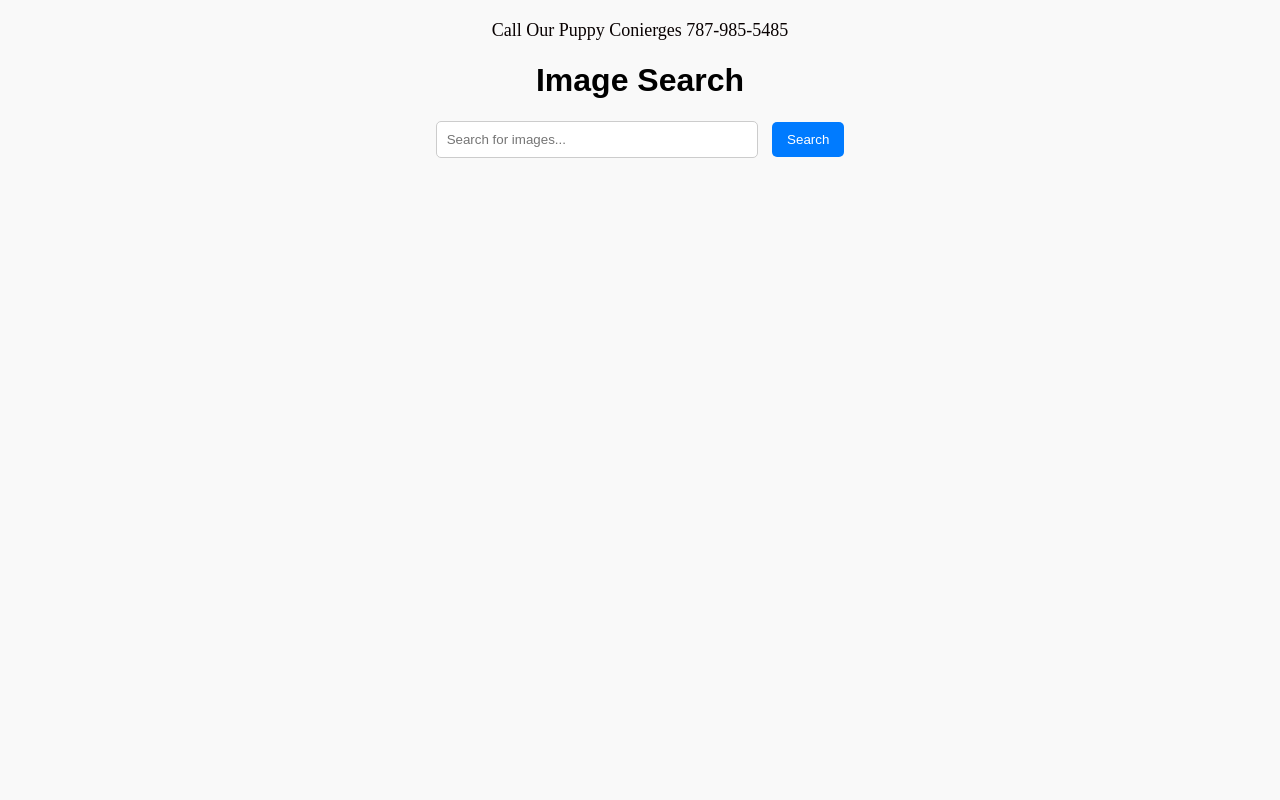
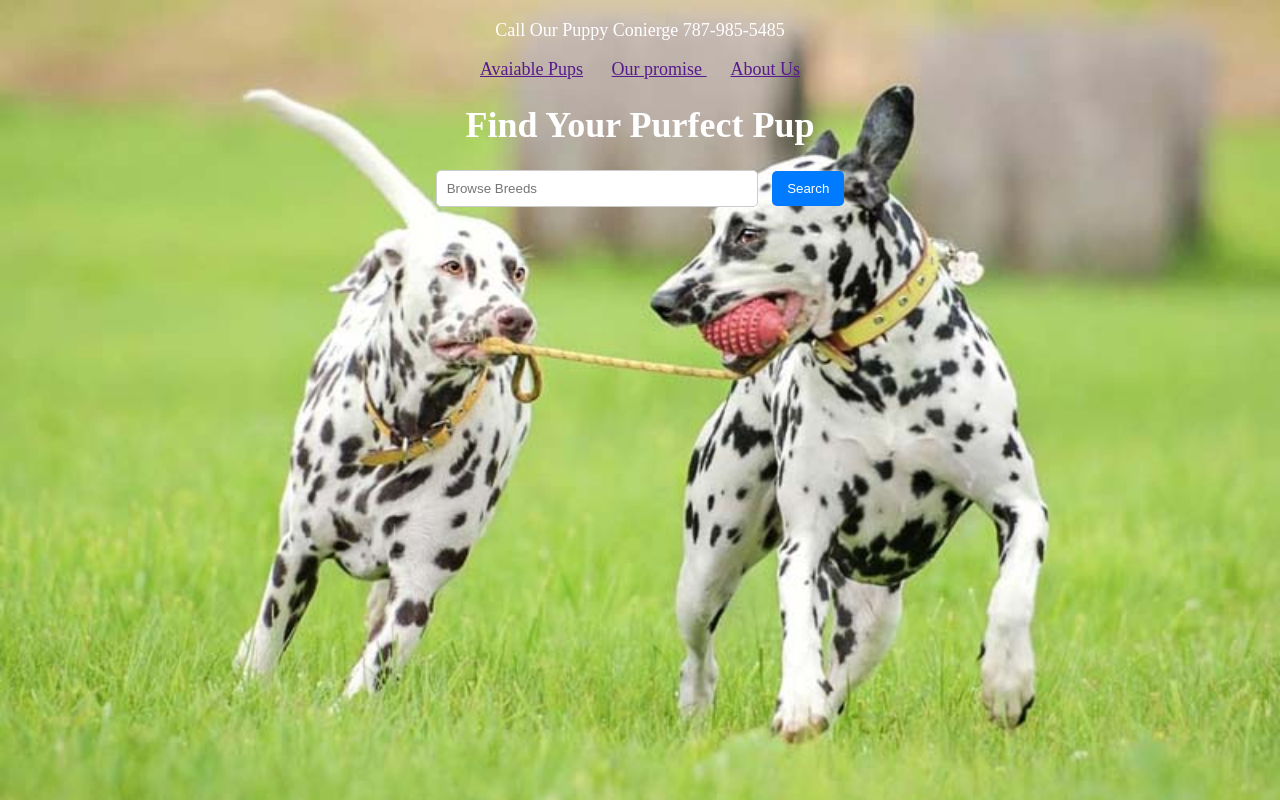
Before and after one commit to shakeyiab/308asba, a plain HTML site: page index.html in a window 1280 px wide. Drawn offline with Linux system fonts and the light colour scheme; no server answers.

Commit message:
added bckground pic

```diff
--- a/index.html
+++ b/index.html
@@ -10,14 +10,17 @@
 
 </head>
 <div class="header">
-    <p >Call Our Puppy Conierges 787-985-5485</p>
-
+    <p >Call Our Puppy Conierge 787-985-5485</p>
+    <div style="margin-bottom:0px;" class="navbar"> <!-- nav bar class  -->
+        <a style="padding: 12px;" href="" class="w3-bar-item w3-button">Avaiable Pups</a> <!-- nav bar for Avaiable Pups  -->
+        <a style="padding: 12px" href="" class="w3-bar-item w3-button">Our promise </a><!-- nav bar to Our promise  -->
+        <a style="padding: 12px" href="" class="w3-bar-item w3-button">About Us</a><!-- About Us  -->
 
 </div>
-<body>
+<body >
     <div class="container">
-        <h1>Image Search</h1>
-        <input type="text" id="searchInput" placeholder="Search for images..." />
+        <h1 style=" color: white;">Find Your Purfect Pup</h1>
+        <input type="text" id="searchInput" placeholder="Browse Breeds" />
         <button id="searchButton">Search</button>
         <div id="results" class="results"></div>
 
--- a/styles.css
+++ b/styles.css
@@ -3,12 +3,18 @@
 
     font-family: 'Times New Roman', Times, serif;
     font-size: large;
-    color: rgb(8, 1, 1);
+    color: white;
 }
 body {
     font-family: Arial, sans-serif;
+
     margin: 20px;
     background-color: #f9f9f9;
+ background-image: url("istockphoto-825087094-612x612.jpg");
+ background-repeat: no-repeat;
+ background-attachment: fixed;
+  background-size: cover;
+
 }
 
 .container {
```
Also changed, not shown: istockphoto-825087094-612x612.jpg (added).
